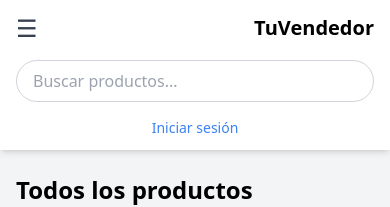
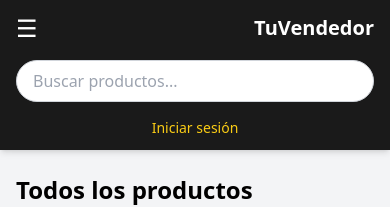
Before and after one commit to ChelochoX/tuvendedor-front, a React (Vite) app: page / in a window 390 px wide. Shown: the top 207 px of the page. Built offline with nearby package versions, Linux system fonts and the light colour scheme.

Commit message:
Update Cabecera.tsx

```diff
--- a/src/components/Cabecera.tsx
+++ b/src/components/Cabecera.tsx
@@ -7,30 +7,30 @@ interface Props {
 
 const Cabecera: React.FC<Props> = ({ onToggleSidebar, mostrarBotonMenu }) => {
   return (
-    <header className="w-full bg-white shadow-md sticky top-0 z-50 px-4 py-3">
+    <header className="w-full bg-[#1a1a1a] shadow-md sticky top-0 z-50 px-4 py-3">
       <div className="flex flex-col md:flex-row items-center justify-between gap-4">
         {/* Logo + menú */}
         <div className="flex items-center gap-2 w-full md:w-auto justify-between md:justify-start">
           {mostrarBotonMenu && (
             <button
               onClick={onToggleSidebar}
-              className="md:hidden text-2xl text-gray-700"
+              className="md:hidden text-2xl text-white"
             >
               ☰
             </button>
           )}
-          <h1 className="text-xl font-bold">TuVendedor</h1>
+          <h1 className="text-xl font-bold text-white">TuVendedor</h1>
         </div>
 
         {/* Buscador */}
         <input
           type="text"
           placeholder="Buscar productos..."
-          className="w-full md:w-[400px] px-4 py-2 border border-gray-300 rounded-full focus:outline-none focus:ring-2 focus:ring-blue-400"
+          className="w-full md:w-[400px] px-4 py-2 bg-white text-black border border-gray-300 rounded-full focus:outline-none focus:ring-2 focus:ring-yellow-400"
         />
 
         {/* Login */}
-        <button className="text-sm text-blue-500 hover:underline">
+        <button className="text-sm text-yellow-400 hover:underline">
           Iniciar sesión
         </button>
       </div>
```
